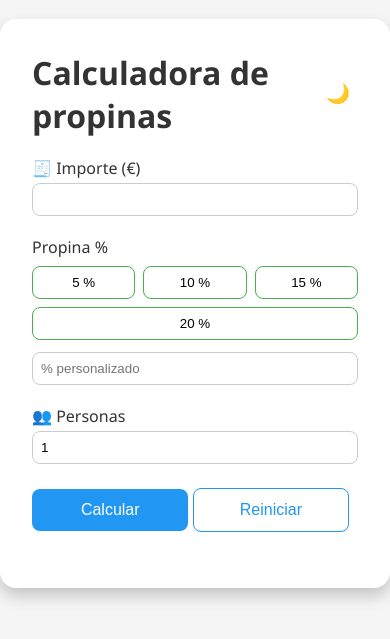
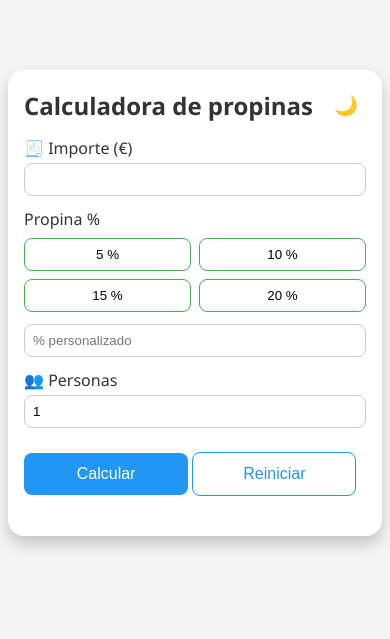
Before and after one commit to saulvg/vanilla-tip-calculator, a plain HTML site: page index.html in a window 390 px wide. Shown: the part 119-758 px from the top of the page. Drawn offline with Linux system fonts and the light colour scheme.

Commit message:
styles: add CSS styles mobile mode

```diff
--- a/src/css/styles.css
+++ b/src/css/styles.css
@@ -148,3 +148,26 @@ input[type="number"] {
   font-weight: bold;
   text-align: center;
 }
+
+@media (max-width: 480px) {
+  .card {
+    padding: 1rem;
+    margin: 0 0.5rem;
+  }
+
+  .header h1 {
+    font-size: 1.5rem;
+  }
+
+  .presets button {
+    flex: 2 1 48%;
+  }
+
+  .field {
+    margin-top: 0.75rem;
+  }
+
+  #result {
+    font-size: 1rem;
+  }
+}
```
